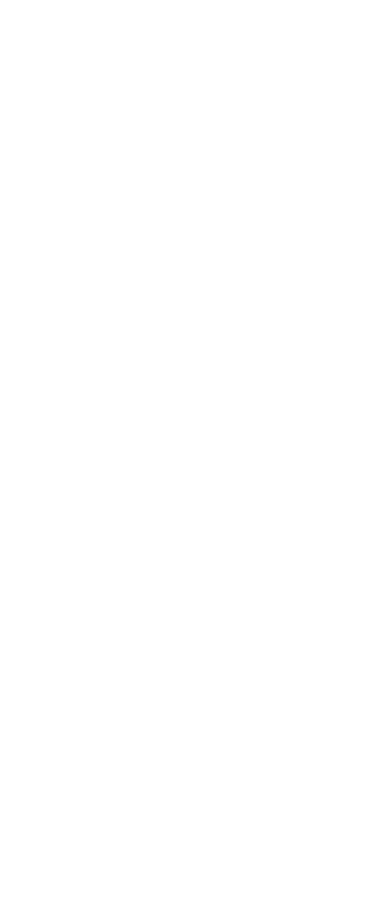
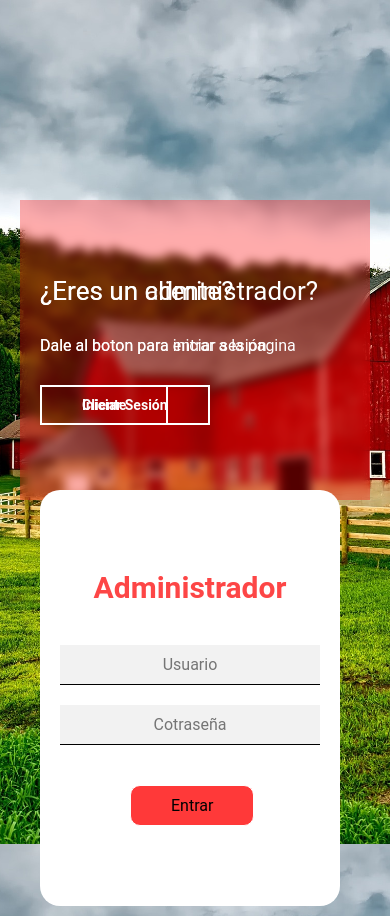
Before and after one commit to jacobososa/TRABAJOFINAL, a React (Vite) app: page / in a window 390 px wide. Before the commit the page ends 844 px from the top, so only its background shows below. Built offline with nearby package versions, Linux system fonts and the light colour scheme.

Commit message:
tercer avance

```diff
--- a/package.json
+++ b/package.json
@@ -11,7 +11,8 @@
   },
   "dependencies": {
     "react": "^18.2.0",
-    "react-dom": "^18.2.0"
+    "react-dom": "^18.2.0",
+    "react-router-dom": "^6.14.2"
   },
   "devDependencies": {
     "@types/react": "^18.0.37",
--- a/src/components/helpers/Header.jsx
+++ b/src/components/helpers/Header.jsx
@@ -1,13 +1,14 @@
-
+import { Link } from "react-router-dom";
 
 const Header = () => {
   return (
     <section>
         <header>
             <nav>
-                <LInk to={"/"}>Home</LInk>
-                <LInk to={"/administrador"}>Home</LInk>
-                <LInk to={"/clientes"}>Home</LInk>
+                <Link to={"/"}>Home</Link>
+                <Link to={"/informacion"}>REGISTRO E INFORMACION DE CLIENTES</Link>
+                <Link to={"/tareas"}>Tareas A Realizar</Link>
+                <h1>hola</h1>
             </nav>
         </header>
     </section>
--- a/src/components/layouts/Home.jsx
+++ b/src/components/layouts/Home.jsx
@@ -2,10 +2,35 @@
 
 const Home = () => {
   return (
-    <section>
+    <section className="contenedor__todo">
+      <section class="caja__trasera">
+        <section class="caja__trasera-login">
+          <h3>¿Eres un administrador?</h3>
+          <p>Dale al boton para iniciar sesión</p>
+          <button id="btn__iniciar-sesión"> Iniciar Sesión</button>
+        </section>
+        <section class="caja__trasera-register">
+          <h3>¿Eres un cliente?</h3>
+          <p>Dale al boton para entrar a la pagina</p>
+          <button id="btn__registrarse"> Cliente</button>
+        </section>
+      </section>
+      <section class="contenedor__login-register">
+        <form action="" class="formulario__login">
+          <h2>Administrador</h2>
+          <input type="text" placeholder="Usuario" />
+          <input type="password" placeholder="Cotraseña" />
+          <button type="button">Entrar</button>
+        </form>
+        <form action="" className="formulario__register">
+          <h2>Cliente</h2>
+          <input type="text" placeholder="Usuario" />
+          <input type="password" placeholder="Cotraseña" />
+          <button type="button">Entrar</button>
+        </form>
+      </section>
+    </section>
+  );
+};
 
-    </section>
-  )
-}
-
-export default Home
+export default Home;
--- a/src/components/layouts/administrador/registroClientes/Informacion.jsx
+++ b/src/components/layouts/administrador/registroClientes/Informacion.jsx
@@ -1,3 +1,4 @@
+import Header from "../../../helpers/Header"
 
 
 const Informacion = () => {
@@ -8,6 +9,7 @@
             <table>
                 <thead>
                 <tr>
+                    <Header/>
                     <th>N°</th>
                     <th>Nombre</th>
                     <th>Apellidos</th>
--- a/src/components/layouts/administrador/registroTareas/Tareas.jsx
+++ b/src/components/layouts/administrador/registroTareas/Tareas.jsx
@@ -1,8 +1,10 @@
+import Header from "../../../helpers/Header"
 
 
 const Tareas = () => {
   return (
     <section>
+        <Header/>
         <h1>Tareas A Realizar</h1>
     </section>
   )
--- a/src/index.css
+++ b/src/index.css
@@ -0,0 +1,176 @@
+/* HOME */
+*{
+    margin:0;
+    padding: 0;
+    box-sizing: border-box;
+    text-decoration: none;
+    font-family: 'Roboto', sans-serif;
+
+}
+
+body{
+
+background-image: url(/public/Fondo_login.jpg);
+background-position: center;
+background-repeat: no-repeat;
+background-size: cover;
+background-attachment: fixed;
+}
+
+main{
+    width: 100%;
+    padding: 20px;
+    margin: auto;
+    margin-top: 250px;
+}
+
+.contenedor__todo{
+    width: 100%;
+    max-width: 800px;
+    margin: auto;
+    position: relative;
+    top: 200px;
+}
+
+
+.caja__trasera{
+width: 100%;
+padding: 10px 20px;
+display: flex;
+justify-content: center;
+backdrop-filter: blur(5px);
+background-color: rgba(255, 0, 0, 0.327);
+}
+
+.caja__trasera section{
+    margin: 100px 40px;
+    color: white;
+    transition: all 500ms;
+}
+
+.caja__trasera section p,
+.caja__trasera section button{
+margin-top: 30px;
+}
+
+.caja__trasera section h3{
+font-weight: 400;
+font-size: 26px;
+}
+
+.caja__trasera button{
+padding: 10px 40px;
+border: 2px solid #fff;
+background: transparent;
+font-size: 14px;
+font-weight: 600;
+cursor: pointer;
+color:white;
+outline: none;
+transition: all 300ms;
+}
+
+.caja__trasera button:hover{
+    background-color: #fff;
+    color: #fd4646;
+    border-color:#fd4646 ;
+}
+
+.contenedor__login-register{
+    display:flex;
+    align-items: center;
+    width: 100%;
+    max-width: 300px;
+    position: relative;
+    top: -185px;
+    left: 10px;
+    transition: left 500ms cubic-bezier(0.175, 0.885, 0.320, 1.275);
+}
+
+.contenedor__login-register form{
+width: 100%;
+padding: 80px 20px;
+background: #fff;
+position: absolute;
+border-radius: 20px;
+}
+
+.contenedor__login-register form h2{
+font-size: 30px;
+text-align: center;
+margin-bottom: 20px;
+color: #fd4646;
+}
+
+.contenedor__login-register form input{
+    width: 100%;
+    margin-top: 20px;
+    text-align: center;
+    padding: 10px;
+    border: none;
+    background: #F2F2F2;
+    border-bottom: solid 1px black;
+    font-size: 16px;
+    outline: none;
+}
+
+.contenedor__login-register form button{
+padding: 10px 40px;
+margin-top: 40px;
+margin-left:70px;
+border-radius: 10px;
+border: solid 1px white;
+font-size: 16px;
+background: rgba(255, 0, 0, 0.775);
+color: black;
+cursor: pointer;
+outline: none;
+}
+
+.formulario__login{
+opacity: 1;
+display:block;
+}
+
+.formulario__register{
+display:none;
+}
+
+.contenedor__login-register form button:hover{
+    color: red;
+    background-color: white;
+    border-color: red;
+}
+
+
+@media screen and (max-width: 850px){
+
+    main{
+margin-top: 50px;
+    }
+
+
+.caja__trasera{
+max-width: 350px;
+height: 300px;
+flex-direction: column;
+margin: auto;
+}
+
+.caja__trasera section{
+margin: 0px;
+position: absolute;
+}
+
+
+.contenedor__login-register{
+top: -10px;
+left: -5px;
+margin: auto;
+}
+
+.contenedor__login-register form{
+    position:relative;
+}
+
+}
```
Also changed, not shown: src/App.jsx (+26 -0 lines), public/Fondo_login.jpg (added), 1 other file (tests, documents, lock files or other folders).
